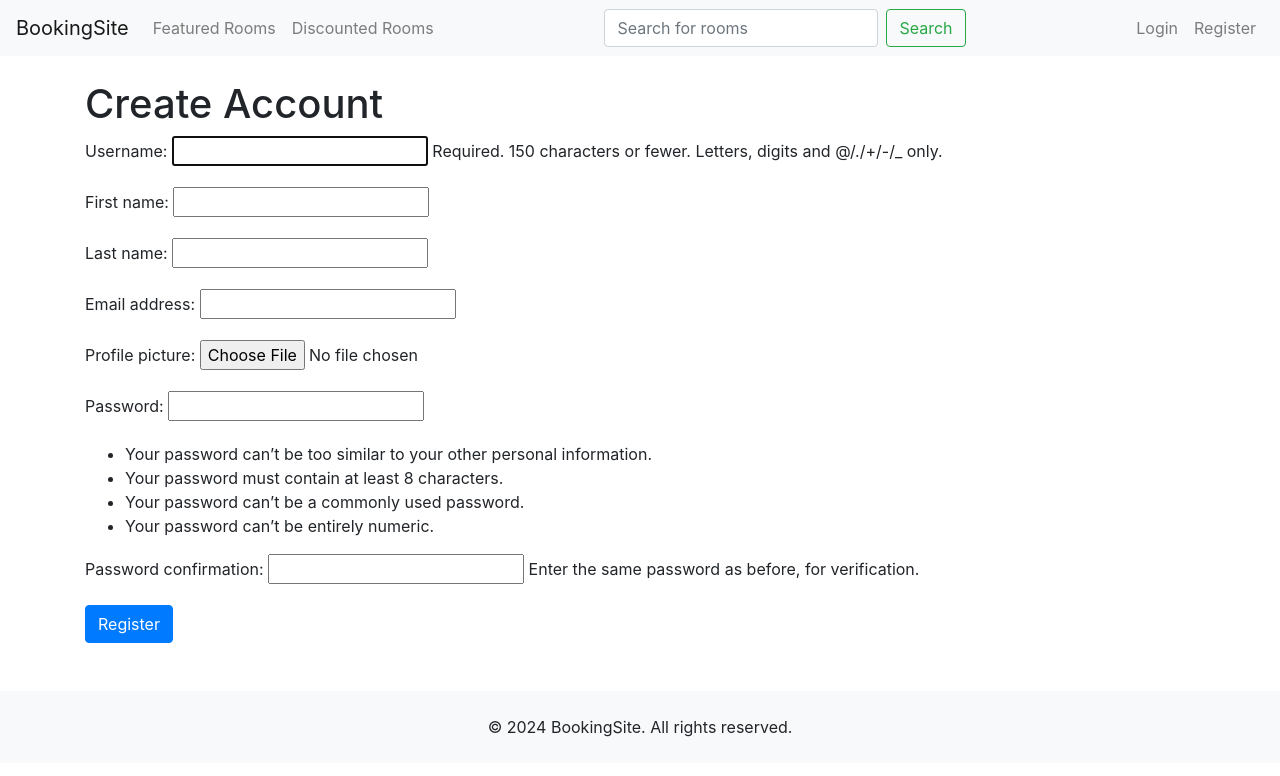
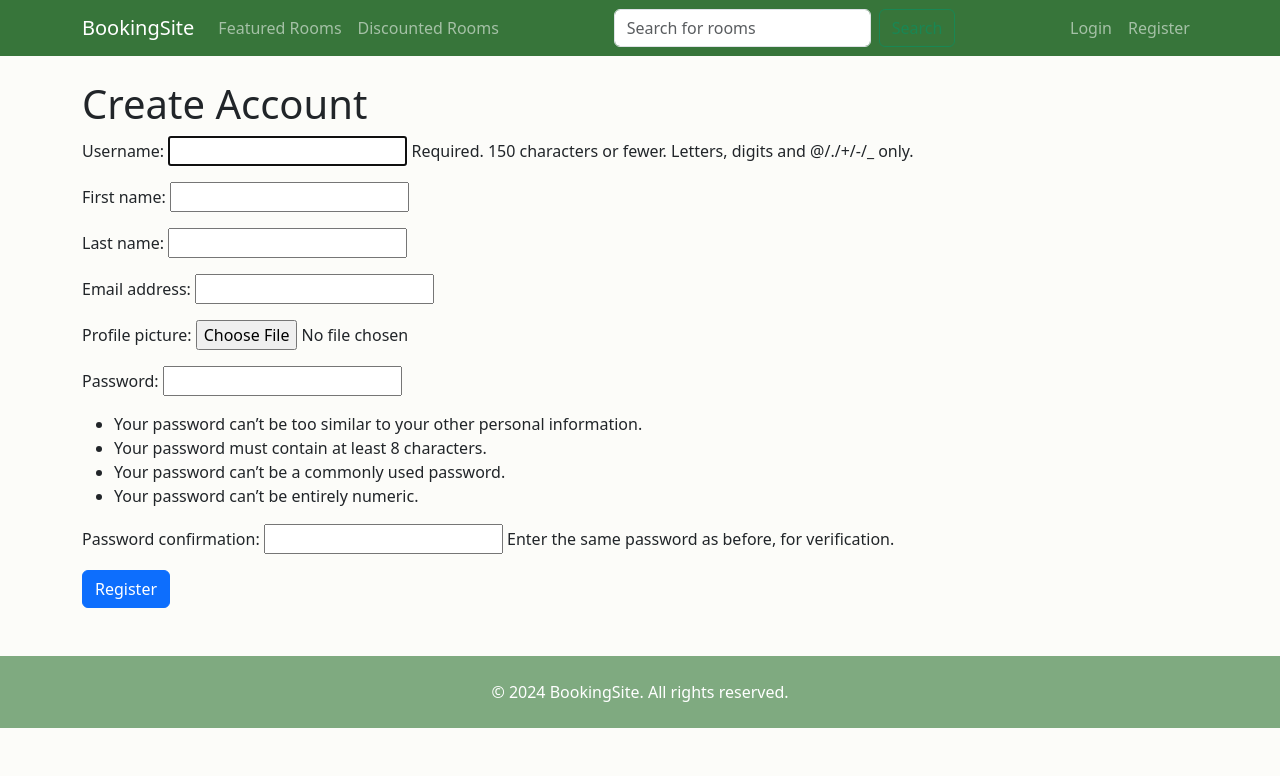
Before and after one commit to RileyK05/booking-web, a Django app: page /create-user/ in a window 1280 px wide. Shown: the top 776 px of the page. Run offline with Django 5.2, Linux system fonts and the light colour scheme; some libraries are stand-ins or nearby versions.

Commit message:
adding random rooms on front pg plus base gen cahnges

```diff
--- /dev/null
+++ b/booking_app/static/styles/style.css
@@ -0,0 +1,9 @@
+.navbar-dark.bg-primary {
+    background-color: #37753a !important;
+    color: white;
+}
+
+footer {
+    background-color: #4b884eb3 !important;
+    color: white !important;
+}
--- a/booking_app/templates/base_generic.html
+++ b/booking_app/templates/base_generic.html
@@ -1,22 +1,24 @@
 <!DOCTYPE html>
 <html lang="en">
 <head>
+    {% load static %}
     <meta charset="UTF-8">
     <meta name="viewport" content="width=device-width, initial-scale=1.0">
     <meta name="csrf-token" content="{{ csrf_token }}">
     <title>{% block title %}My Booking Site{% endblock %}</title>
-
-    <link href="https://stackpath.bootstrapcdn.com/bootstrap/4.5.2/css/bootstrap.min.css" rel="stylesheet">
+    <link href="https://cdn.jsdelivr.net/npm/bootstrap@5.3.2/dist/css/bootstrap.min.css" rel="stylesheet">
+    <link rel="stylesheet" href="{% static 'styles/style.css' %}">
 </head>
-<body>
+<body style="background-color: #f5f5ed49">
     <header>
-        <nav class="navbar navbar-expand-lg navbar-light bg-light">
+        <nav class="navbar navbar-expand-lg navbar-dark bg-primary">
+            <div class="container">
                 <a class="navbar-brand" href="{% url 'index' %}">BookingSite</a>
-            <button class="navbar-toggler" type="button" data-toggle="collapse" data-target="#navbarNav" aria-controls="navbarNav" aria-expanded="false" aria-label="Toggle navigation">
+                <button class="navbar-toggler" type="button" data-bs-toggle="collapse" data-bs-target="#navbarNav" aria-controls="navbarNav" aria-expanded="false" aria-label="Toggle navigation">
                     <span class="navbar-toggler-icon"></span>
                 </button>
                 <div class="collapse navbar-collapse" id="navbarNav">
-                <ul class="navbar-nav mr-auto">
+                    <ul class="navbar-nav me-auto mb-2 mb-lg-0">
                         <li class="nav-item">
                             <a class="nav-link" href="{% url 'featured_rooms' %}">Featured Rooms</a>
                         </li>
@@ -24,11 +26,11 @@
                             <a class="nav-link" href="{% url 'discounted_rooms' %}">Discounted Rooms</a>
                         </li>
                     </ul>
-                <form class="form-inline my-2 my-lg-0" action="{% url 'room_search' %}" method="get">
-                    <input class="form-control mr-sm-2" type="search" name="location" placeholder="Search for rooms" aria-label="Search">
-                    <button class="btn btn-outline-success my-2 my-sm-0" type="submit">Search</button>
+                    <form class="d-flex" action="{% url 'room_search' %}" method="get">
+                        <input class="form-control me-2" type="search" name="location" placeholder="Search for rooms" aria-label="Search">
+                        <button class="btn btn-outline-success" type="submit">Search</button>
                     </form>
-                <ul class="navbar-nav ml-auto">
+                    <ul class="navbar-nav ms-auto mb-2 mb-lg-0">
                         {% if user.is_authenticated %}
                             <li class="nav-item">
                                 <a class="nav-link" href="{% url 'user_profile' %}">Profile</a>
@@ -39,7 +41,7 @@
                             <li class="nav-item">
                                 <form method="POST" action="{% url 'logout' %}" style="display: inline;">
                                     {% csrf_token %}
-                                <button type="submit" class="nav-link btn btn-link" style="padding: 0; margin: 0; height: 100%;">Logout</button>
+                                    <button type="submit" class="nav-link btn btn-link p-0 m-0" style="height: 100%;">Logout</button>
                                 </form>
                             </li>
                         {% else %}
@@ -52,6 +54,7 @@
                         {% endif %}
                     </ul>
                 </div>
+            </div>
         </nav>
     </header>
 
@@ -59,7 +62,7 @@
         {% if messages %}
             <div class="alert alert-info" role="alert">
                 {% for message in messages %}
-                    {{ message }}
+                    <p>{{ message }}</p>
                 {% endfor %}
             </div>
         {% endif %}
@@ -68,14 +71,12 @@
         {% endblock %}
     </main>
 
-    <footer class="bg-light py-4 mt-5">
+    <footer class="py-4 mt-5">
         <div class="container text-center">
             <p class="mb-0">&copy; 2024 BookingSite. All rights reserved.</p>
         </div>
     </footer>
 
-    <script src="https://code.jquery.com/jquery-3.5.1.slim.min.js"></script>
-    <script src="https://cdn.jsdelivr.net/npm/@popperjs/core@2.5.2/dist/umd/popper.min.js"></script>
-    <script src="https://stackpath.bootstrapcdn.com/bootstrap/4.5.2/js/bootstrap.min.js"></script>
+    <script src="https://cdn.jsdelivr.net/npm/bootstrap@5.3.2/dist/js/bootstrap.bundle.min.js"></script>
 </body>
 </html>
--- a/booking_app/views.py
+++ b/booking_app/views.py
@@ -1,4 +1,5 @@
 import stripe
+import random
 from django.conf import settings
 from django.urls import reverse_lazy, reverse
 from django.views.generic import ListView, DetailView, View, CreateView, TemplateView
@@ -6,12 +7,12 @@ from django.contrib.auth.mixins import LoginRequiredMixin
 from django.shortcuts import render, redirect, get_object_or_404
 from django.http import JsonResponse
 from django.utils import timezone
+from django.db.models import Q
 from .forms import CustomUserCreationForm, ReviewForm, RoomSearchForm
 from .models import (
     User, Discount, RoomItem, Booking, Address,
     RoomBooked, Review, BookingInfo, EventInfo, Payment, DatesBooked
 )
-
 
 stripe.api_key = settings.STRIPE_SECRET_KEY
 
@@ -33,16 +34,26 @@ class FeaturedRooms(ListView):
     model = RoomItem
     template_name = "room_main_view.html"
     context_object_name = "rooms"
-    paginate_by = 8
 
     def get_queryset(self):
-        queryset = super().get_queryset()
-        return queryset.filter(available=True).order_by('?')
+        cities_with_rooms = Address.objects.filter(room_items__available=True).values_list('city', flat=True).distinct()
+        if not cities_with_rooms.exists():
+            return RoomItem.objects.none()
+
+        random_city = random.choice(cities_with_rooms)
+        queryset = RoomItem.objects.filter(address__city=random_city, available=True).order_by('?')[:4]
+
+        if not queryset.exists():
+            return RoomItem.objects.none()
+
+        return queryset
 
     def get_context_data(self, **kwargs):
         context = super().get_context_data(**kwargs)
-        context['featured'] = True
+        first_room = self.get_queryset().first()
+        context['location'] = first_room.address.city if first_room else "N/A"
         return context
+
 
 class UserBookedRoomsView(LoginRequiredMixin, ListView):
     model = RoomBooked
@@ -107,12 +118,6 @@ class ReviewSubmitView(LoginRequiredMixin, CreateView):
     def get_success_url(self):
         return reverse_lazy('index')
 
-from django.views.generic import ListView
-from .models import RoomItem
-from .forms import RoomSearchForm
-
-from django.db.models import Q
-
 class RoomSearchView(ListView):
     model = RoomItem
     template_name = "room_main_view.html"
@@ -148,7 +153,6 @@ class RoomSearchView(ListView):
 
         return queryset
 
-
 class BookingConfirmView(LoginRequiredMixin, DetailView):
     model = Booking
     template_name = "booking_confirm.html"
@@ -169,22 +173,25 @@ class InitiatePaymentView(LoginRequiredMixin, View):
 
         amount = int(room.price * 100)
 
-        session = stripe.checkout.Session.create(
-            payment_method_types=['card'],
-            line_items=[{
-                'price_data': {
-                    'currency': 'usd',
-                    'product_data': {
-                        'name': room.title,
+        try:
+            session = stripe.checkout.Session.create(
+                payment_method_types=['card'],
+                line_items=[{
+                    'price_data': {
+                        'currency': 'usd',
+                        'product_data': {
+                            'name': room.title,
+                        },
+                        'unit_amount': amount,
                     },
-                    'unit_amount': amount,
-                },
-                'quantity': 1,
-            }],
-            mode='payment',
-            success_url=request.build_absolute_uri(reverse('payment_success')) + '?session_id={CHECKOUT_SESSION_ID}',
-            cancel_url=request.build_absolute_uri(reverse('payment_failed')),
-        )
+                    'quantity': 1,
+                }],
+                mode='payment',
+                success_url=request.build_absolute_uri(reverse('payment_success')) + '?session_id={CHECKOUT_SESSION_ID}',
+                cancel_url=request.build_absolute_uri(reverse('payment_failed')),
+            )
+        except stripe.error.StripeError as e:
+            return JsonResponse({"error": str(e)}, status=500)
 
         booking = Booking.objects.create(
             user=request.user,
@@ -217,23 +224,23 @@ class InitiatePaymentView(LoginRequiredMixin, View):
 
         return redirect(session.url, code=303)
 
-
 class PaymentSuccessView(LoginRequiredMixin, TemplateView):
     template_name = "payment_success.html"
 
     def get(self, request, *args, **kwargs):
         session_id = request.GET.get('session_id')
-        session = stripe.checkout.Session.retrieve(session_id)
-        booking = get_object_or_404(Booking, stripe_session_id=session_id)
-        booking.payment_status = Booking.ORDER_COMPLETE
-        booking.save()
+        try:
+            session = stripe.checkout.Session.retrieve(session_id)
+            booking = get_object_or_404(Booking, stripe_session_id=session_id)
+            booking.payment_status = Booking.ORDER_COMPLETE
+            booking.save()
 
-        for room_booked in booking.rooms_booked.all():
-            room_booked.room.rooms_available -= 1
-            room_booked.room.save()
-
+            for room_booked in booking.rooms_booked.all():
+                room_booked.room.rooms_available -= 1
+                room_booked.room.save()
+        except stripe.error.StripeError as e:
+            return JsonResponse({"error": str(e)}, status=500)
         return super().get(request, *args, **kwargs)
-
 
 class PaymentFailedView(LoginRequiredMixin, TemplateView):
     template_name = "payment_failed.html"
@@ -247,7 +254,6 @@ class PaymentFailedView(LoginRequiredMixin, TemplateView):
             booking.save()
         return self.render_to_response({'booking': booking})
 
-
 class BookingWindowsView(LoginRequiredMixin, DetailView):
     model = RoomItem
     template_name = 'booking_windows.html'
```
Also changed, not shown: booking/settings.py (+8 -2 lines), booking_app/templates/index.html (+22 -3 lines). Lines whose indentation alone changed are shown as unchanged.
